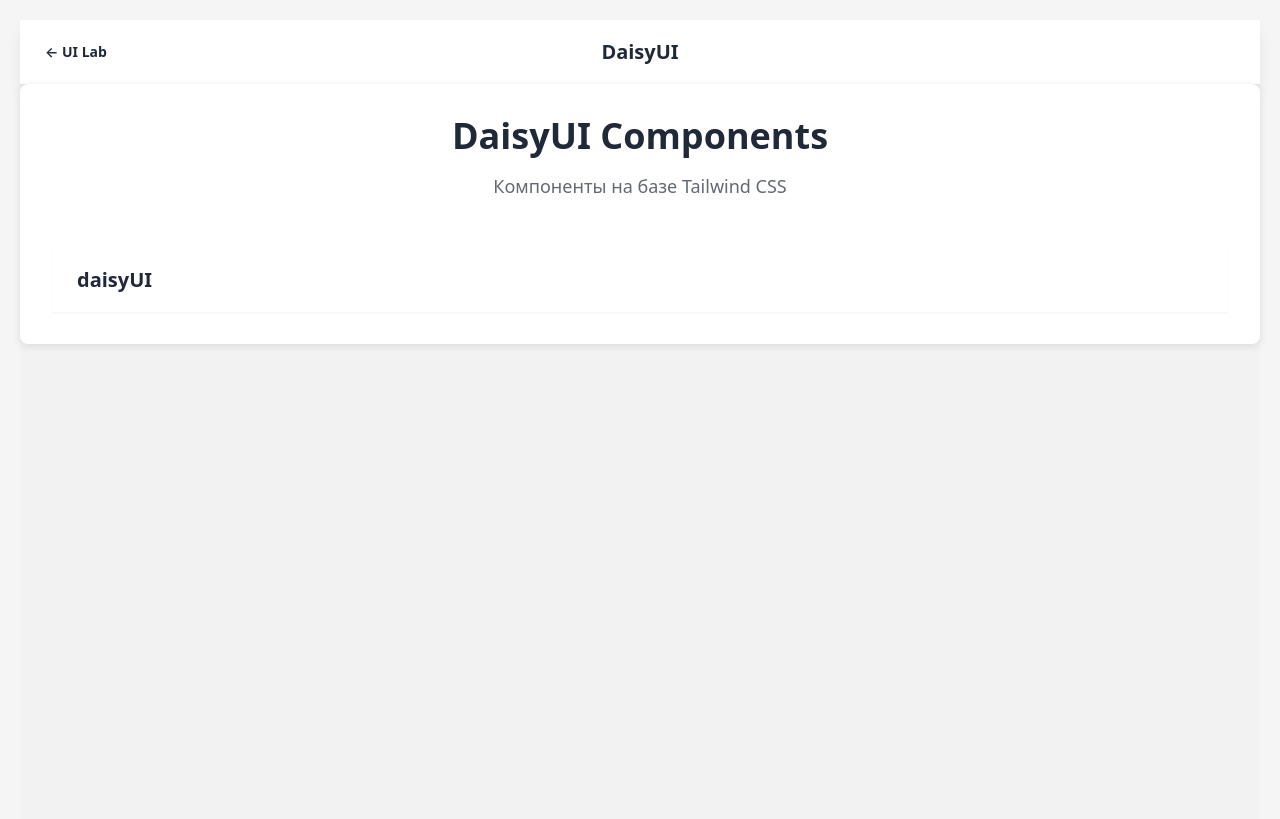
After one commit to 0717376/fastapi-htmx-template, a FastAPI app: template src/templates/pages/daisyui.html in a window 1280 px wide. The commit adds this page. Shown: the top 819 px of the page. Run offline with FastAPI, Linux system fonts and the light colour scheme; the template is opened without the code that fills it, so the values that code supplies are empty; some libraries are stand-ins or nearby versions.

Commit message:
add navbar

```diff
--- a/src/main.py
+++ b/src/main.py
@@ -26,10 +26,10 @@
     )
 
 
-@app.get("/components", response_class=HTMLResponse)  # Страница с компонентами
-async def components_showcase(request: Request):
+@app.get("/daisyui", response_class=HTMLResponse)  # Страница с компонентами DaisyUI
+async def daisyui_components(request: Request):
     return templates.TemplateResponse(
-        "pages/components.html",
+        "pages/daisyui.html",
         {"request": request, "title": "DaisyUI Components"}
     )
 
--- /dev/null
+++ b/src/templates/base/component_layout.html
@@ -0,0 +1,32 @@
+{% extends "base/layout.html" %}
+
+{% block content %}
+<div class="min-h-screen bg-base-200">
+    <!-- Навбар -->
+    <div class="navbar bg-base-100 shadow-lg">
+        <div class="navbar-start">
+            <a href="/" class="btn btn-ghost">← UI Lab</a>
+        </div>
+        <div class="navbar-center">
+            <span class="text-xl font-semibold">{% block framework_name %}Framework{% endblock %}</span>
+        </div>
+        <div class="navbar-end"></div>
+    </div>
+
+    <!-- Контейнер -->
+    <div class="container mx-auto p-8">
+        <!-- Заголовок -->
+        <div class="text-center mb-12">
+            <h1 class="text-4xl font-bold mb-4">{% block page_title %}Components{% endblock %}</h1>
+            <p class="text-lg text-base-content/70">{% block page_description %}{% endblock %}</p>
+        </div>
+
+        <!-- Компоненты -->
+        <div class="space-y-8">
+            {% block components %}
+            <!-- Компоненты здесь -->
+            {% endblock %}
+        </div>
+    </div>
+</div>
+{% endblock %}
--- /dev/null
+++ b/src/templates/pages/daisyui.html
@@ -0,0 +1,12 @@
+{% extends "base/component_layout.html" %}
+
+{% block framework_name %}DaisyUI{% endblock %}
+{% block page_title %}DaisyUI Components{% endblock %}
+{% block page_description %}Компоненты на базе Tailwind CSS{% endblock %}
+
+{% block components %}
+<!-- Navbar -->
+<div class="navbar bg-base-100 shadow-sm">
+  <a class="btn btn-ghost text-xl">daisyUI</a>
+</div>
+{% endblock %}
--- a/src/templates/pages/index.html
+++ b/src/templates/pages/index.html
@@ -8,7 +8,7 @@
 
         <div class="grid grid-cols-1 md:grid-cols-2 lg:grid-cols-3 gap-4">
             <!-- DaisyUI -->
-            <a href="/components" class="card bg-base-100 shadow-xl hover:shadow-2xl transition-shadow">
+            <a href="/daisyui" class="card bg-base-100 shadow-xl hover:shadow-2xl transition-shadow">
                 <div class="card-body">
                     <h2 class="card-title">DaisyUI</h2>
                     <p class="text-sm">Компоненты на базе Tailwind CSS</p>
```
Also changed, not shown: src/templates/pages/components.html (deleted, +0 -37 lines).
